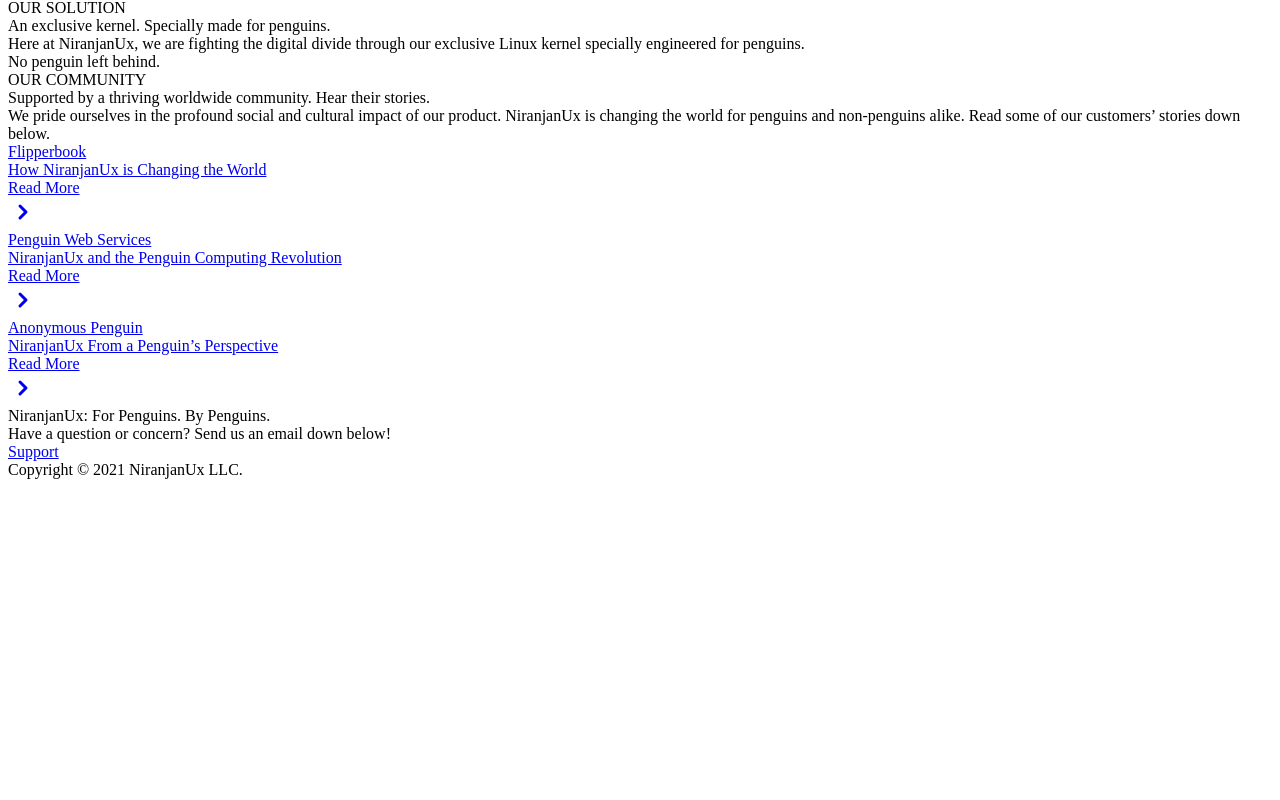
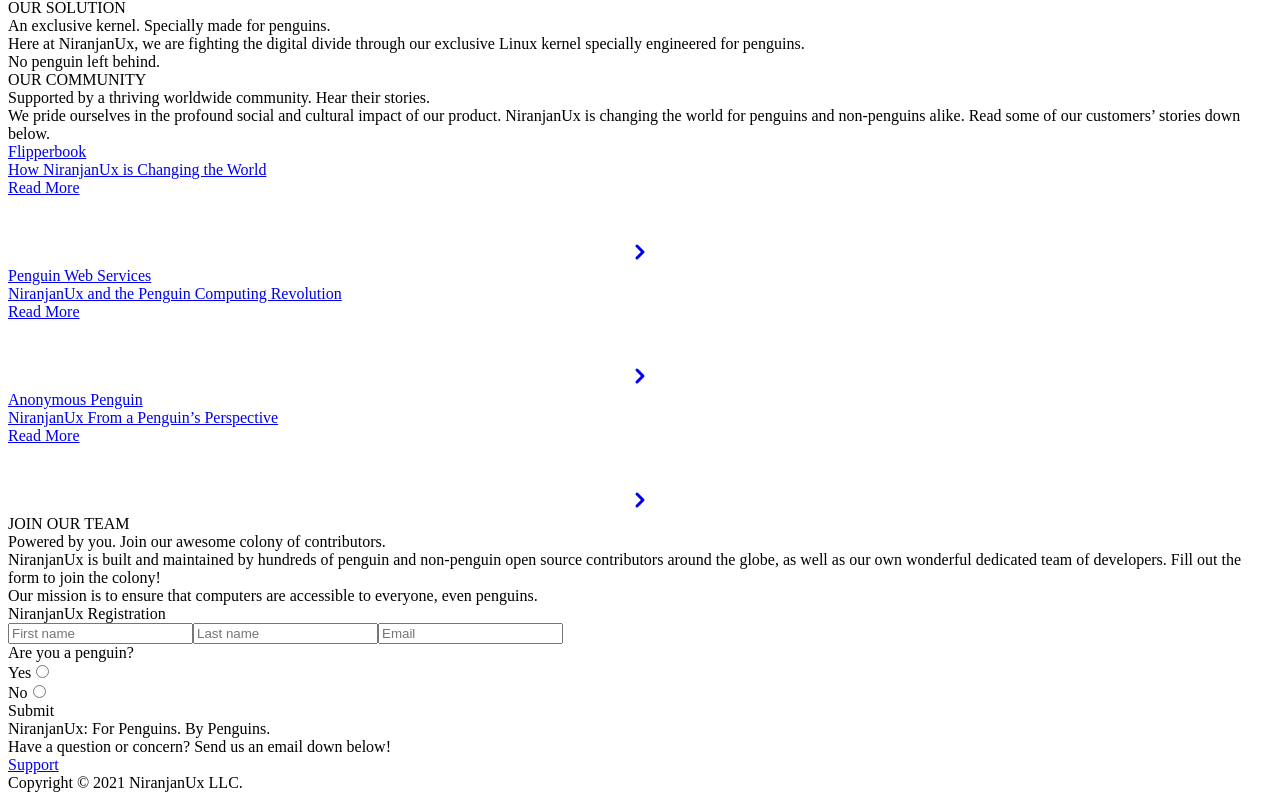
Before and after one commit to jtcheng26/explorehacks2021-challenge-1, a Next.js app: page / in a window 1280 px wide. Shown: the part 1269-2069 px from the top of the page. Before the commit the page ends 1756 px from the top, so only its background shows below. Built offline with nearby package versions, Linux system fonts and the light colour scheme.

Commit message:
Add join section

```diff
--- a/components/button.jsx
+++ b/components/button.jsx
@@ -1,19 +1,29 @@
 import Navlink from "./template/navbar/navlink";
 
-export default function Button({ children, href, dark, outlined }) {
+export default function Button({ children, href, dark, outlined, onClick }) {
   return (
+    <div className="group" onClick={onClick}>
       <div
-      className={`rounded-lg px-4 transition-colors flex items-center ${
+        className={`rounded-lg px-4 transition-colors flex items-center justify-center cursor-pointer ${
           outlined
-          ? "bg-transparent border-2 border-brand-default hover:bg-gray-darker"
-          : "bg-brand-default hover:bg-brand-dark"
+            ? "bg-transparent border-2 border-brand-default group-hover:bg-gray-darker"
+            : "bg-brand-default group-hover:bg-brand-dark"
         }`}
       >
+        {!onClick ? (
           <Navlink dark={dark} href={href || "/"} nohighlight>
             <span className={`${outlined && "font-normal text-brand-default"}`}>
               {children}
             </span>
           </Navlink>
+        ) : (
+          <div className="font-bold text-lg transition-colors hover:text-brand-default py-2">
+            <span className={`${outlined && "font-normal text-brand-default"}`}>
+              {children}
+            </span>
+          </div>
+        )}
+      </div>
     </div>
   );
 }
--- a/components/card.jsx
+++ b/components/card.jsx
@@ -7,7 +7,7 @@ export default function Card({ label, title, href, img }) {
     <div className="w-full md:w-72 xl:w-96 shadow-2xl rounded h-56 relative group">
       <Link href={href}>
         <a className="flex flex-col h-full">
-          <div className="absolute top-0 right-0 left-0 b-10 h-full bg-gray-darker group-hover:bg-gray-dark z-20 opacity-75" />
+          <div className="absolute top-0 right-0 left-0 b-10 h-full bg-gray-darker group-hover:bg-gray-dark z-20 opacity-75 transition-colors rounded" />
           <div className="absolute top-0 right-0 left-0 h-full z-10">
             {img && (
               <Image src={img} alt="card image" layout="fill" className="rounded object-cover" />
@@ -20,7 +20,7 @@ export default function Card({ label, title, href, img }) {
             <div className="text-xl font-bold leading-relaxed">{title}</div>
           </div>
           <div className="flex-grow" />
-          <div className="bg-gray-default flex items-center p-4 py-2 font-semibold group-hover:bg-gray-light cursor-pointer rounded-b z-30">
+          <div className="bg-gray-default flex items-center p-4 py-2 font-semibold group-hover:bg-gray-light cursor-pointer rounded-b z-30 transition-colors">
             Read More
             <div className="flex-grow" />
             <ChevronRightIcon width="30" height="30" />
--- /dev/null
+++ b/components/form.jsx
@@ -0,0 +1,95 @@
+import { useState } from "react";
+import Button from "./button";
+
+function Radio({ label, checked, onClick }) {
+  return (
+    <label className="flex flex-row space-x-1">
+      {label}
+      <input type="radio" className="hidden" checked={checked} onChange={() => {}} />
+      <div
+        className={`rounded-full w-5 h-5 bg-gray-default flex justify-center items-center ${
+          !checked && "hover:bg-gray-light cursor-pointer"
+        }`}
+        onClick={onClick}
+      >
+        {checked && <div className="w-3 h-3 rounded-full bg-gray-light" />}
+      </div>
+    </label>
+  );
+}
+
+export default function Form() {
+  const [checked, setChecked] = useState("none");
+  const [submitted, setSubmitted] = useState(false);
+  const inputClass =
+    "bg-gray-darker focus:outline-none p-1 px-3 text-gray-light text-lg rounded w-full focus:bg-gray-default transition-colors";
+
+  /* source: https://codepen.io/elevaunt/pen/VvKdVa */
+    const good = (
+    <svg version="1.1" xmlns="http://www.w3.org/2000/svg" viewBox="0 0 130.2 130.2">
+      <circle
+        className="path circle"
+        fill="none"
+        stroke="#EAA53A"
+        strokeWidth="6"
+        strokeMiterlimit="10"
+        cx="65.1"
+        cy="65.1"
+        r="62.1"
+      />
+      <polyline
+        className="path check"
+        fill="none"
+        stroke="#EAA53A"
+        strokeWidth="6"
+        strokeLinecap="round"
+        strokeMiterlimit="10"
+        points="100.2,40.2 51.5,88.8 29.8,67.5 "
+      />
+    </svg>
+  );
+  return (
+    <form className="w-full p-8 bg-gray-dark rounded">
+      <div className="space-y-2 block">
+        <div className="font-bold text-lg pb-4">NiranjanUx Registration</div>
+        <input className={inputClass} placeholder="First name"></input>
+        <input className={inputClass} placeholder="Last name"></input>
+        <input className={inputClass} placeholder="Email"></input>
+        <div className="text-gray-light text-sm flex items-center pb-4">
+          Are you a penguin? <div className="flex-grow" />
+          <div className="space-x-4 flex flex-row">
+            <Radio
+              checked={checked === "Yes"}
+              onClick={() => setChecked("Yes")}
+              label="Yes"
+            />
+            <Radio
+              checked={checked === "No"}
+              onClick={() => setChecked("No")}
+              label="No"
+            />
+          </div>
+        </div>
+        {!submitted ? (
+          <Button
+            dark
+            onClick={() => {
+              console.log("click");
+              setSubmitted(true);
+            }}
+          >
+            Submit
+          </Button>
+        ) : (
+          <div className="flex items-center">
+            <div className="-translate-y-5">{good}</div>
+            <div className="text-gray-light pl-5">
+              We have received your registration details. Expect an email from us
+              soon with further information!
+            </div>
+          </div>
+        )}
+      </div>
+    </form>
+  );
+}
--- a/components/sections/community.jsx
+++ b/components/sections/community.jsx
@@ -3,7 +3,7 @@ import Card from "../card";
 
 export default function Community() {
   return (
-    <div className="p-5 py-16 md:p-16 flex flex-col pb-0" id="stories">
+    <div className="p-5 py-24 md:p-16 flex flex-col pb-0" id="stories">
       <div className="">
         <Article
           label="OUR COMMUNITY"
--- /dev/null
+++ b/components/sections/join.jsx
@@ -0,0 +1,26 @@
+import Article from "../article";
+import Body from "../typography/body";
+import Form from "../form";
+
+export default function Join() {
+  return (
+    <div className="p-5 py-24 md:p-16 flex flex-col lg:flex-row md:pb-44" id="join">
+      <div className="lg:w-3/5">
+        <Article
+          label="JOIN OUR TEAM"
+          title="Powered by you. Join our awesome colony of contributors."
+          content="NiranjanUx is built and maintained by hundreds of penguin and non-penguin open source contributors around the globe, as well as our own wonderful dedicated team of developers. Fill out the form to join the colony!"
+        >
+          <Body>
+            Our mission is to ensure that computers are accessible to everyone, even
+            penguins.
+          </Body>
+        </Article>
+      </div>
+      <div className="md:flex-grow" />
+      <div className="flex items-center justify-center py-10 md:p-10">
+        <Form />
+      </div>
+    </div>
+  );
+}
--- a/components/template/navbar/navbar.jsx
+++ b/components/template/navbar/navbar.jsx
@@ -15,7 +15,7 @@ export default function Navbar({ scroll }) {
       <div className="flex-grow" />
       <Navlink href="/#mission">Mission</Navlink>
       <Navlink href="/#solution">Solution</Navlink>
-      <Navlink href="/#community">Community</Navlink>
+      <Navlink href="/#stories">Community</Navlink>
       <Navlink href="/#contact">Contact</Navlink>
       <div className="mr-5">
         <Button href="/#join" outlined>Join the Colony</Button>
--- a/components/template/navbar/navlink.jsx
+++ b/components/template/navbar/navlink.jsx
@@ -6,7 +6,9 @@ export default function Navlink({ children, href, className, nohighlight, dark }
       <a
         className={
           `${!dark ? "text-gray-lightest" : "text-gray-darker"} font-bold ${
-            !nohighlight ? "hover:text-brand-default py-4" : "py-2"
+            !nohighlight
+              ? "hover:text-brand-default py-4"
+              : "py-2"
           } transition-colors text-lg ` + className
         }
       >
--- a/pages/index.js
+++ b/pages/index.js
@@ -3,6 +3,7 @@ import Hero from "../components/sections/hero";
 import Mission from "../components/sections/mission";
 import Solution from "../components/sections/solution";
 import Community from "../components/sections/community";
+import Join from "../components/sections/join";
 
 export default function Home() {
   return (
@@ -11,6 +12,7 @@ export default function Home() {
       <Mission />
       <Solution />
       <Community />
+      <Join />
     </AppLayout>
   );
 }
--- a/styles/index.css
+++ b/styles/index.css
@@ -5,3 +5,68 @@
 #solution {
   clip-path: polygon(0 12vw, 100% 0, 100% 100%, 0 100%);
 }
+
+/* source: https://codepen.io/elevaunt/pen/VvKdVa */
+svg {
+  width: 100px;
+  display: block;
+  margin: 40px auto 0;
+}
+
+.path {
+  stroke-dasharray: 1000;
+  stroke-dashoffset: 0;
+}
+
+.path.circle {
+  -webkit-animation: dash 0.9s ease-in-out;
+  animation: dash 0.9s ease-in-out;
+}
+
+.path.check {
+  stroke-dashoffset: -100;
+  -webkit-animation: dash-check 0.9s 0.35s ease-in-out forwards;
+  animation: dash-check 0.9s 0.35s ease-in-out forwards;
+}
+
+.path.line {
+  stroke-dashoffset: 1000;
+  -webkit-animation: dash 0.9s 0.35s ease-in-out forwards;
+  animation: dash 0.9s 0.35s ease-in-out forwards;
+}
+
+@-webkit-keyframes dash {
+  0% {
+    stroke-dashoffset: 1000;
+  }
+  100% {
+    stroke-dashoffset: 0;
+  }
+}
+
+@keyframes dash {
+  0% {
+    stroke-dashoffset: 1000;
+  }
+  100% {
+    stroke-dashoffset: 0;
+  }
+}
+
+@-webkit-keyframes dash-check {
+  0% {
+    stroke-dashoffset: -100;
+  }
+  100% {
+    stroke-dashoffset: 900;
+  }
+}
+
+@keyframes dash-check {
+  0% {
+    stroke-dashoffset: -100;
+  }
+  100% {
+    stroke-dashoffset: 900;
+  }
+}
```
Lines whose indentation alone changed are shown as unchanged.
